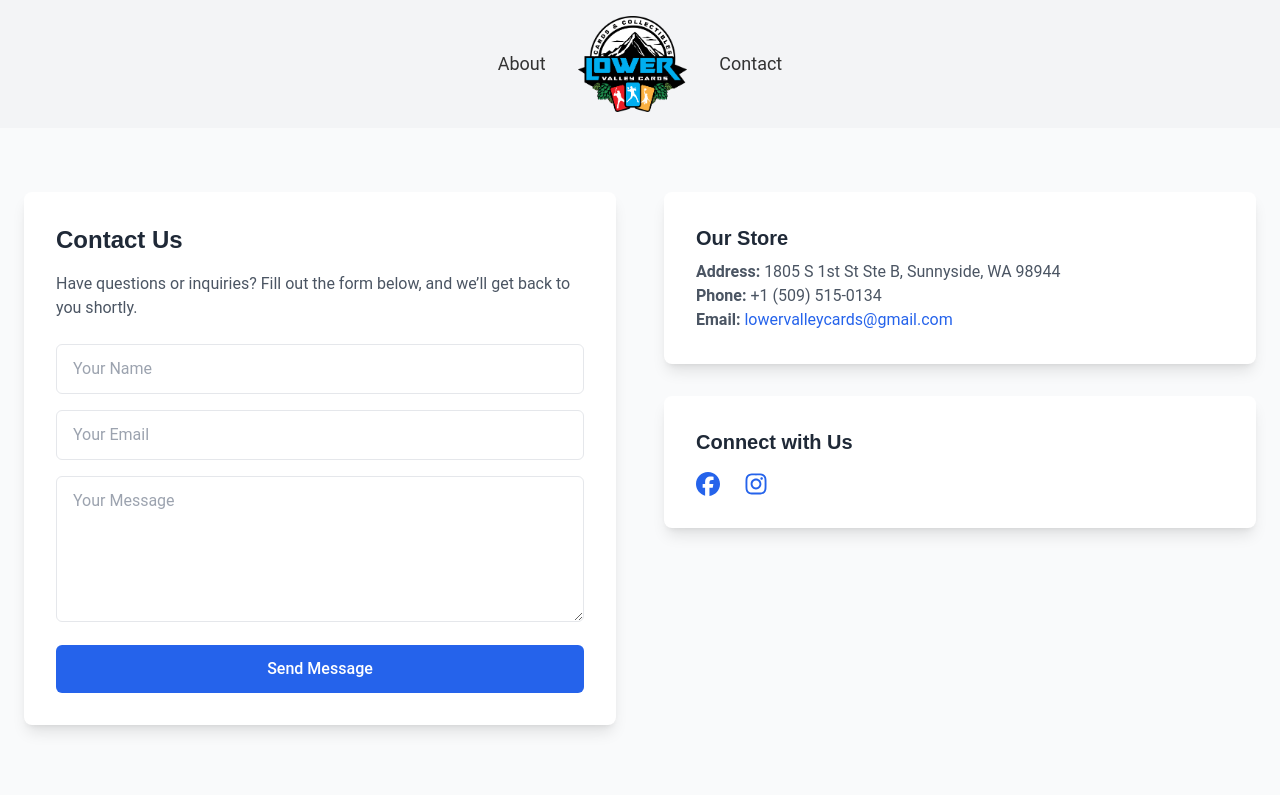
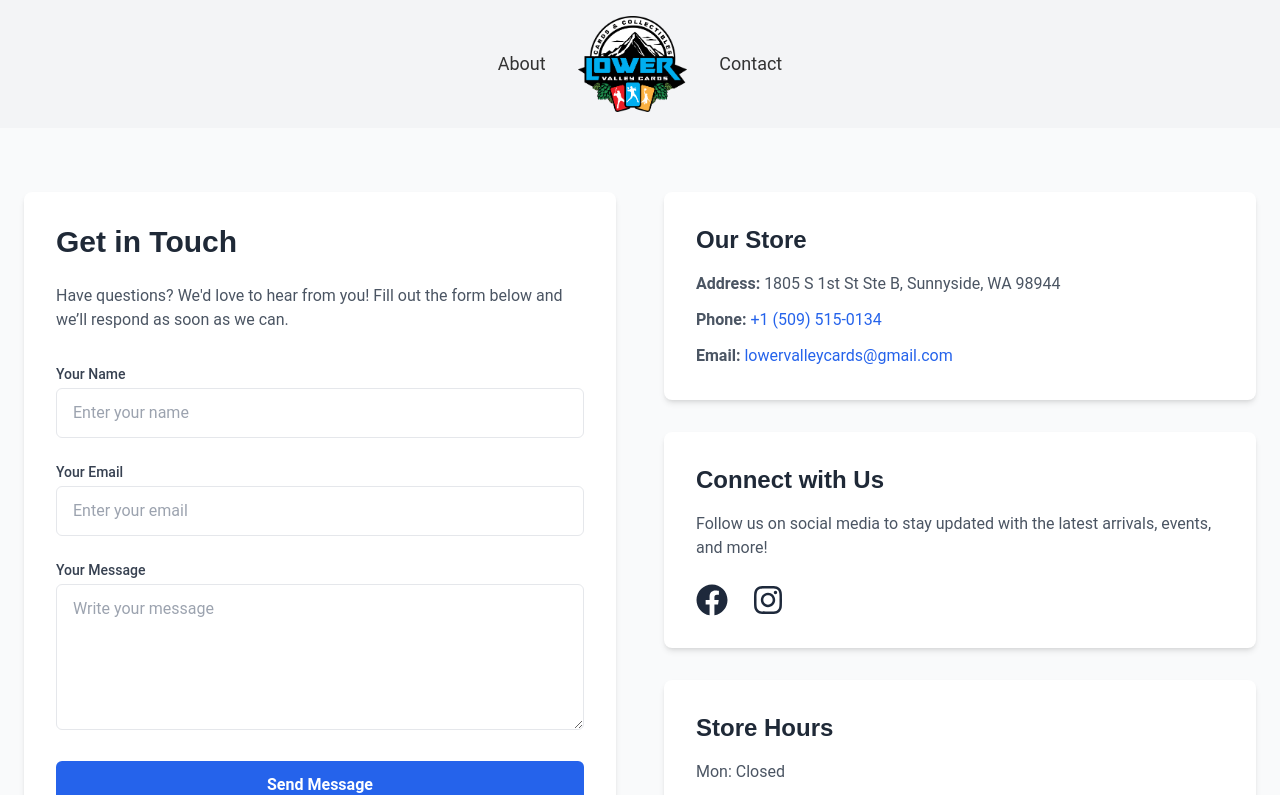
Before and after one commit to GarzaNate/lowerValleyCards, a React (Create React App) app: page /contact in a window 1280 px wide. Shown: the top 795 px of the page. Built offline with nearby package versions, Linux system fonts and the light colour scheme.

Commit message:
Update Contact page and add Location component; enhance layout, styling, and contact information

```diff
--- a/src/components/Footer.jsx
+++ b/src/components/Footer.jsx
@@ -15,7 +15,7 @@ const Footer = () => {
           </div>
           <div>
             <h3 className="text-xl font-bold mb-4">Contact Us</h3>
-            <p className="text-sm">123-456-7890</p>
+            <p className="text-sm">+1 509 515 0134</p>
             <p className="text-sm">
               1805 S 1st St Ste B, Sunnyside, WA 98944
             </p>
--- /dev/null
+++ b/src/components/Location.jsx
@@ -0,0 +1,40 @@
+import React from "react";
+
+const Location = () => {
+  return (
+    <section className="location-section bg-neutral-light py-10">
+      <div className="container mx-auto px-4 sm:px-6 lg:px-8">
+        <h2 className="text-2xl font-bold text-center text-neutral-black mb-6">
+          Visit Us
+        </h2>
+
+        <div className="flex flex-col md:flex-row items-center md:items-start md:justify-between">
+          {/* Google Map */}
+          <div className="map-container w-full md:w-2/3 h-64 md:h-96 mb-6 md:mb-0 md:mr-6">
+            <iframe
+              title="Google Map"
+              src="https://www.google.com/maps/embed?pb=!1m18!1m12!1m3!1d2756.0440188799894!2d-120.02321615863613!3d46.308963271220726!2m3!1f0!2f0!3f0!3m2!1i1024!2i768!4f13.1!3m3!1m2!1s0x54982344ea6adb17%3A0x5114479c1059a723!2sLower%20Valley%20Cards!5e0!3m2!1sen!2sus!4v1735539804882!5m2!1sen!2sus"
+              width="100%"
+              height="100%"
+              style={{ border: 0 }}
+              allowFullScreen=""
+              loading="lazy"
+            ></iframe>
+          </div>
+
+          {/* Store Hours */}
+          <div className="store-hours w-full md:w-1/3 bg-white shadow-lg rounded-lg p-6 text-center md:text-left">
+            <h3 className="text-xl font-bold text-neutral-black mb-4">
+              Store Hours
+            </h3>
+            <p className="text-neutral-black mb-2">Mon: Closed</p>
+            <p className="text-neutral-black mb-2">Tues-Fri: 11:00 AM - 5:30 PM</p>
+            <p className="text-neutral-black mb-2">Sat-Sun: 11:00 AM - 4:00 PM</p>
+          </div>
+        </div>
+      </div>
+    </section>
+  );
+};
+
+export default Location;
--- a/src/pages/Contact.jsx
+++ b/src/pages/Contact.jsx
@@ -1,49 +1,77 @@
 import React from "react";
-import { FaInstagram, FaFacebook } from "react-icons/fa6";
+import { FaInstagram, FaFacebook } from "react-icons/fa";
 
 const Contact = () => {
   return (
     <section className="min-h-screen bg-gray-50 py-16 px-6">
-      <div className="max-w-7xl mx-auto grid grid-cols-1 md:grid-cols-2 gap-12">
+      <div className="max-w-7xl mx-auto grid grid-cols-1 lg:grid-cols-2 gap-12">
         {/* Contact Form */}
-        <div className="bg-white p-8 rounded-lg shadow-lg">
-          <h2 className="text-2xl font-bold text-gray-800 mb-4">Contact Us</h2>
-          <p className="text-gray-600 mb-6">
-            Have questions or inquiries? Fill out the form below, and we’ll get
-            back to you shortly.
+        <div className="bg-white p-8 rounded-lg shadow-md">
+          <h2 className="text-3xl font-extrabold text-gray-800 mb-6">
+            Get in Touch
+          </h2>
+          <p className="text-gray-600 mb-8">
+            Have questions? We'd love to hear from you! Fill out the form below
+            and we’ll respond as soon as we can.
           </p>
           <form
-            className="space-y-4"
+            className="space-y-6"
             onSubmit={(e) => {
               e.preventDefault();
-              // EmailJS logic goes here
-              alert("Message sent!");
+              alert("Your message has been sent!");
             }}
           >
+            <div>
+              <label
+                htmlFor="name"
+                className="block text-sm font-medium text-gray-700"
+              >
+                Your Name
+              </label>
               <input
                 type="text"
+                id="name"
                 name="name"
-              placeholder="Your Name"
+                placeholder="Enter your name"
                 required
-              className="w-full px-4 py-3 border rounded-md focus:ring-2 focus:ring-blue-500 focus:outline-none"
+                className="w-full mt-1 px-4 py-3 border rounded-md focus:ring-2 focus:ring-blue-500 focus:outline-none"
               />
+            </div>
+            <div>
+              <label
+                htmlFor="email"
+                className="block text-sm font-medium text-gray-700"
+              >
+                Your Email
+              </label>
               <input
                 type="email"
+                id="email"
                 name="email"
-              placeholder="Your Email"
+                placeholder="Enter your email"
                 required
-              className="w-full px-4 py-3 border rounded-md focus:ring-2 focus:ring-blue-500 focus:outline-none"
+                className="w-full mt-1 px-4 py-3 border rounded-md focus:ring-2 focus:ring-blue-500 focus:outline-none"
               />
+            </div>
+            <div>
+              <label
+                htmlFor="message"
+                className="block text-sm font-medium text-gray-700"
+              >
+                Your Message
+              </label>
               <textarea
+                id="message"
                 name="message"
-              placeholder="Your Message"
+                placeholder="Write your message"
                 rows="5"
                 required
-              className="w-full px-4 py-3 border rounded-md focus:ring-2 focus:ring-blue-500 focus:outline-none"
-            />
+                className="w-full mt-1 px-4 py-3 border rounded-md focus:ring-2 focus:ring-blue-500 focus:outline-none"
+              ></textarea>
+            </div>
             <button
               type="submit"
-              className="w-full py-3 bg-blue-600 text-white font-medium rounded-md hover:bg-blue-500 transition"
+              className="w-full py-3 bg-blue-600 text-white font-semibold rounded-md hover:bg-blue-700 transition-all"
             >
               Send Message
             </button>
@@ -51,16 +79,25 @@ const Contact = () => {
         </div>
 
         {/* Store Information */}
-        <div className="space-y-8">
-          <div className="bg-white p-8 rounded-lg shadow-lg">
-            <h3 className="text-xl font-bold text-gray-800 mb-2">Our Store</h3>
-            <p className="text-gray-600">
-              <strong>Address:</strong> 1805 S 1st St Ste B, Sunnyside, WA 98944
-            </p>
-            <p className="text-gray-600">
-              <strong>Phone:</strong> +1 (509) 515-0134
-            </p>
-            <p className="text-gray-600">
+        <div className="flex flex-col space-y-8">
+          {/* Address and Contact Info */}
+          <div className="bg-white p-8 rounded-lg shadow-md">
+            <h3 className="text-2xl font-bold text-gray-800 mb-4">Our Store</h3>
+            <ul className="text-gray-600 space-y-3">
+              <li>
+                <strong>Address:</strong> 1805 S 1st St Ste B, Sunnyside, WA
+                98944
+              </li>
+              <li>
+                <strong>Phone:</strong>{" "}
+                <a
+                  href="tel:+15095150134"
+                  className="text-blue-600 hover:underline"
+                >
+                  +1 (509) 515-0134
+                </a>
+              </li>
+              <li>
                 <strong>Email:</strong>{" "}
                 <a
                   href="mailto:lowervalleycards@gmail.com"
@@ -68,32 +105,49 @@ const Contact = () => {
                 >
                   lowervalleycards@gmail.com
                 </a>
-            </p>
+              </li>
+            </ul>
           </div>
 
-          {/* Social Links */}
-          <div className="bg-white p-8 rounded-lg shadow-lg">
-            <h3 className="text-xl font-bold text-gray-800 mb-4">
+          {/* Social Media Links */}
+          <div className="bg-white p-8 rounded-lg shadow-md">
+            <h3 className="text-2xl font-bold text-gray-800 mb-4">
               Connect with Us
             </h3>
-            <div className="flex space-x-6">
+            <p className="text-gray-600 mb-6">
+              Follow us on social media to stay updated with the latest
+              arrivals, events, and more!
+            </p>
+            <div className="flex space-x-6 justify-center lg:justify-start">
               <a
                 href="https://www.facebook.com"
                 target="_blank"
                 rel="noreferrer"
-                className="text-blue-600 hover:text-blue-800 transition-all duration-300"
+                className="text-neutral-dark"
               >
-                <FaFacebook className="w-6 h-6" />
+                <FaFacebook className="w-8 h-8" />
               </a>
               <a
                 href="https://www.instagram.com"
                 target="_blank"
                 rel="noreferrer"
-                className="text-blue-600 hover:text-blue-800 transition-all duration-300"
+                className="text-neutral-dark"
               >
-                <FaInstagram className="w-6 h-6" />
+                <FaInstagram className="w-8 h-8" />
               </a>
             </div>
+          </div>
+
+          {/* Business Hours */}
+          <div className="bg-white p-8 rounded-lg shadow-md">
+            <h3 className="text-2xl font-bold text-gray-800 mb-4">
+              Store Hours
+            </h3>
+            <ul className="text-gray-600 space-y-2">
+              <li>Mon: Closed</li>
+              <li>Tues-Fri: 11:00 AM - 5:30 PM</li>
+              <li>Sat-Sun: 11:00 AM - 4:00 PM</li>
+            </ul>
           </div>
         </div>
       </div>
--- a/src/pages/Home.jsx
+++ b/src/pages/Home.jsx
@@ -1,19 +1,16 @@
-import React from 'react'
-import Header from '../components/Header'
-import Hero from '../components/Hero'
-import ProductCard from '../components/ProductSection'
-import Contact from './Contact'
-import Footer from '../components/Footer'
+import React from "react";
+import Hero from "../components/Hero";
+import ProductCard from "../components/ProductSection";
+import Location from "../components/Location";
 
 const Home = () => {
   return (
     <div>
-      {/* <Header /> */}
       <Hero />
       <ProductCard />
-      {/* <Footer /> */}
+      <Location />
     </div>
-  )
-}
+  );
+};
 
-export default Home
+export default Home;
```
Lines whose indentation alone changed are shown as unchanged.
